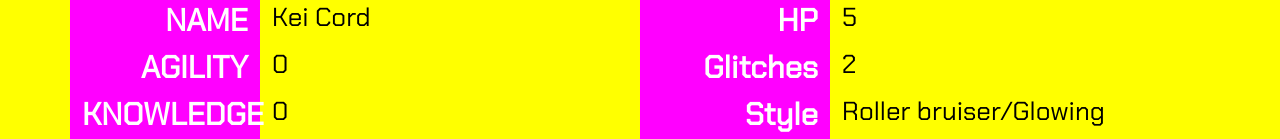
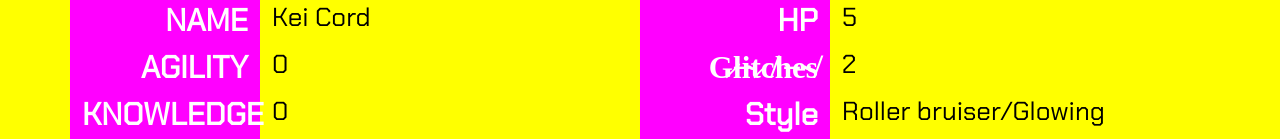
Before and after one commit to gnarg/choom, a React (Create React App) app: page / in a window 1280 px wide. Shown: the part 149-288 px from the top of the page. Built offline with nearby package versions, Linux system fonts and the light colour scheme.

Commit message:
minor tweaks

```diff
--- a/src/App.tsx
+++ b/src/App.tsx
@@ -72,7 +72,7 @@ function App() {
         </Row>
         <Row>
           <Col className="label" xs={2}>AGILITY</Col><Col>{character.agility}</Col>
-          <Col className="label" xs={2}>Glitches</Col><Col>{character.glitches}</Col>
+          <Col className="label" xs={2}>G̷l̶i̴t̷c̸h̶e̴s̸</Col><Col>{character.glitches}</Col>
         </Row>
         <Row>
           <Col className="label" xs={2}>KNOWLEDGE</Col><Col>{character.knowledge}</Col>
--- a/src/classes/renegade_cyberslasher.ts
+++ b/src/classes/renegade_cyberslasher.ts
@@ -28,7 +28,7 @@ export default class RenegadeCyberslasher extends Klass {
                 "value": "obsessively laying out your clothes and cleaning your gear."
             },
             {
-                "value": "doing a recreational blood transfusion."
+                "value": "a recreational blood transfusion."
             },
             {
                 "value": "strengthening your inner daemon through a chaos magick ritual."
--- a/src/tables/table.ts
+++ b/src/tables/table.ts
@@ -47,6 +47,10 @@ export default class Table {
         }
         const table_value = this.values[Math.floor(Math.random() * max)];
         table_value.kind = this.kind;
+        if (table_value.value === "Cyberdeck") {
+            // try again, disallow this one for now
+            return new Table(this.values).lookup();
+        }
         if (table_value.ref) {
             const [table_name, max] = table_value.ref.split(":");
             const value = new Table(tables[table_name]).lookup(parseInt(max));
```
